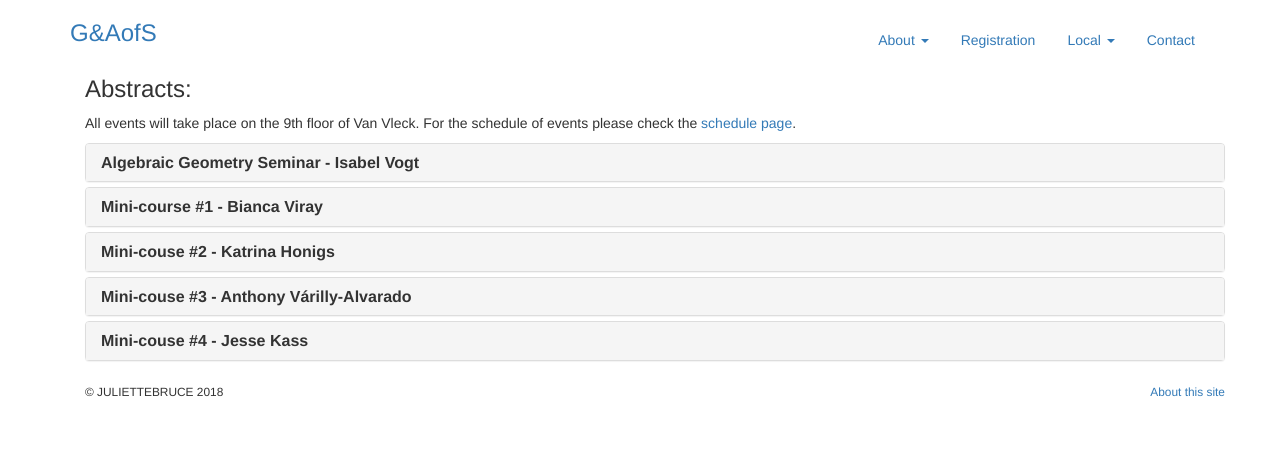
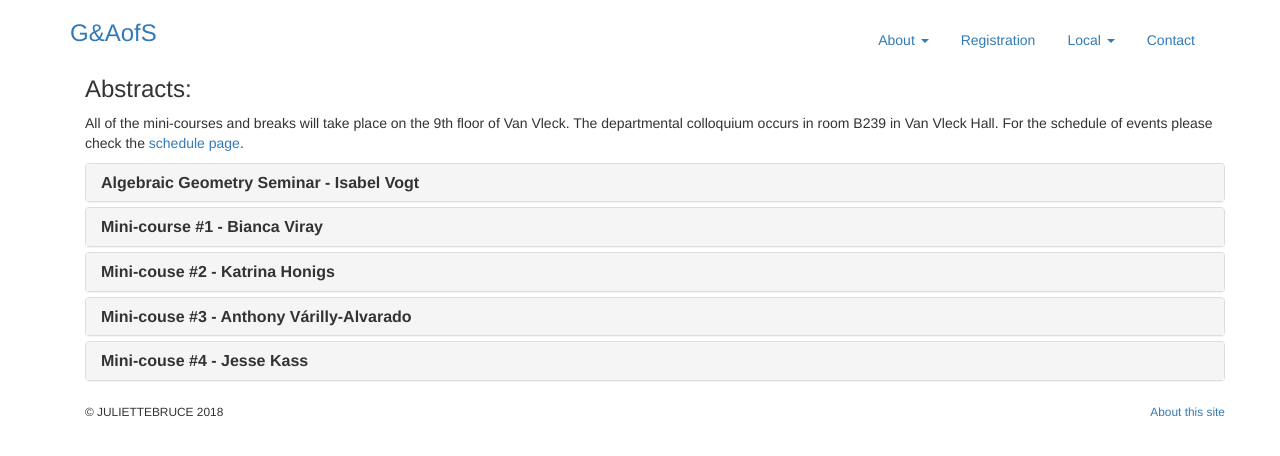
Before and after one commit to julietteBruce/geometry-arithmetic-surfaces, a Jekyll site: the page built from abstracts/index.html, in a window 1280 px wide. Shown: the top 456 px of the page. Built offline with Jekyll 4.4.1, drawn with Linux system fonts in a browser that asks for light colours; nearby versions of some CDN libraries; library files that are not in the unit come from our copies; formulas are drawn with MathJax 3.

Commit message:
Added Tony's Abstract

```diff
--- a/abstracts/index.html
+++ b/abstracts/index.html
@@ -5,7 +5,12 @@ research: active
 description: G&AoS
 ---
 <div class="container">
-<h3> Abstracts:</h3>  <p>All events will take place on the 9th floor of Van Vleck. For the schedule of events please check the <a href="https://juliettebruce.github.io/geometry-arithmetic-surfaces/schedule">schedule page</a>.</p>
+<h3> Abstracts:</h3>  <p>All of the mini-courses and breaks will take
+place on the 9th floor of Van Vleck. The departmental colloquium occurs
+in room B239 in Van Vleck Hall. For the schedule of events please check
+the <a
+href="https://juliettebruce.github.io/geometry-arithmetic-surfaces/
+schedule">schedule page</a>.</p>
 
 <div class="panel-group" id="accordion">
 
@@ -106,7 +111,21 @@ Tate-Shafarevich groups) bielliptic surfaces.
     </div>
     <div id="collapse3" class="panel-collapse collapse">
       <div class="panel-body">
-	The title and abstract for mini-course #3 will be added later.
+	<b>Title:</b> Intimations of descent on K3 surfaces
+	<br>
+	<br>
+	<b>Abstract:</b> The method of descent gives a way to determine,
+	under favorable circumstances, the group of rational points on an
+	elliptic curve.  The starting point for the method is an isogeny of
+	elliptic curves.  For K3 surfaces, a suitable replacement for an
+	isogeny is a rational isomorphism of Hodge structures.  These "K3
+	isogenies" can be reinterpreted in terms of the Brauer group of a K3
+	surface. In the first lecture, I will review the classification of
+	algebraic surfaces, and go over material on del Pezzo surfaces and
+	K3 surfaces (and their Brauer groups), in preparation for the second
+	lecture.  In the second lecture, I will report on recent work with
+	Jen Berg, which shows how in some cases one can perform a
+	"3-descent" on a K3 surface to prove that it has no rational points.
 	<br>
 </div>
 </div>
--- a/schedule/index.html
+++ b/schedule/index.html
@@ -6,7 +6,9 @@ description: G&AoS Schedule
 ---
 <div class="container">
  <h3>Workshop Schedule</h3>
- <p><b>Location:</b> All events will take place on the 9th floor of Van Vleck.<p>
+ <p><b>Location:</b> All of the mini-courses and breaks will take
+place on the 9th floor of Van Vleck. The departmental colloquium occurs
+in room B239 in Van Vleck Hall.<p>
 
   <table class="table table-bordered">
     <thead>
```
